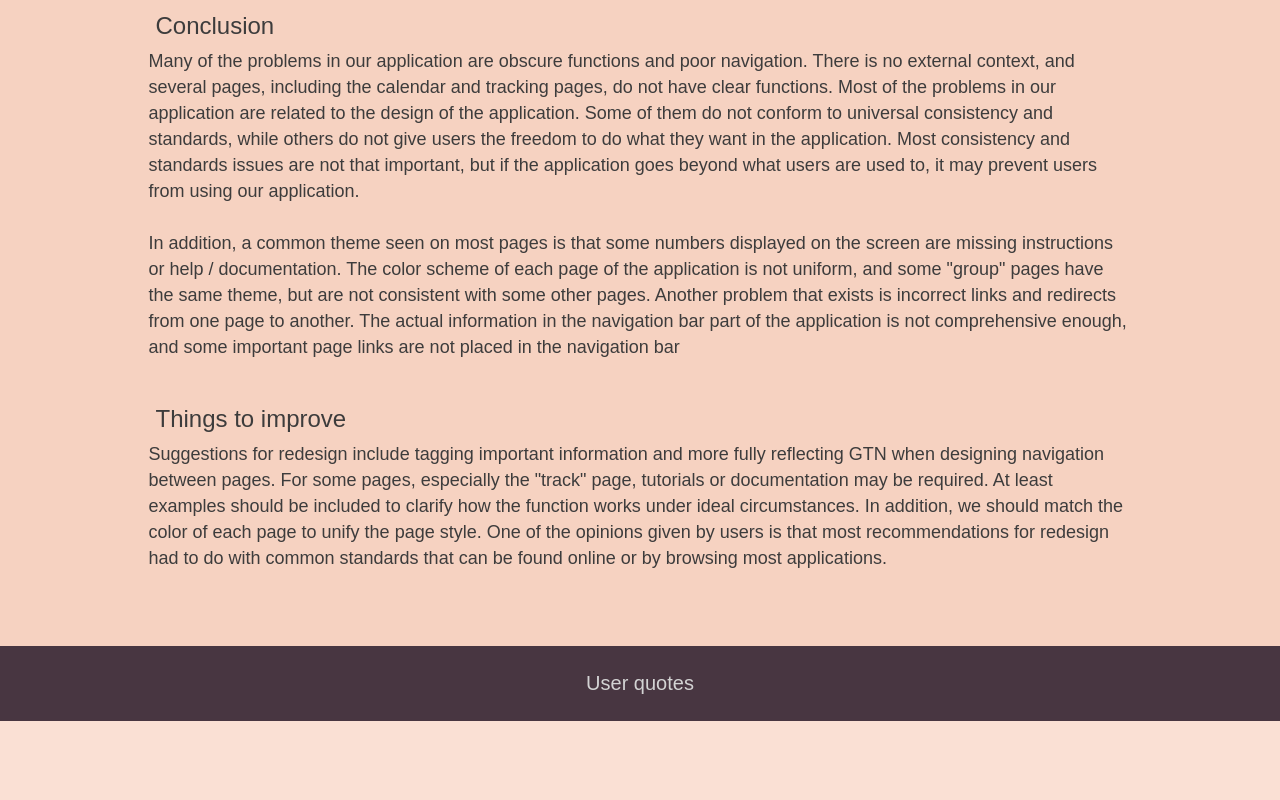
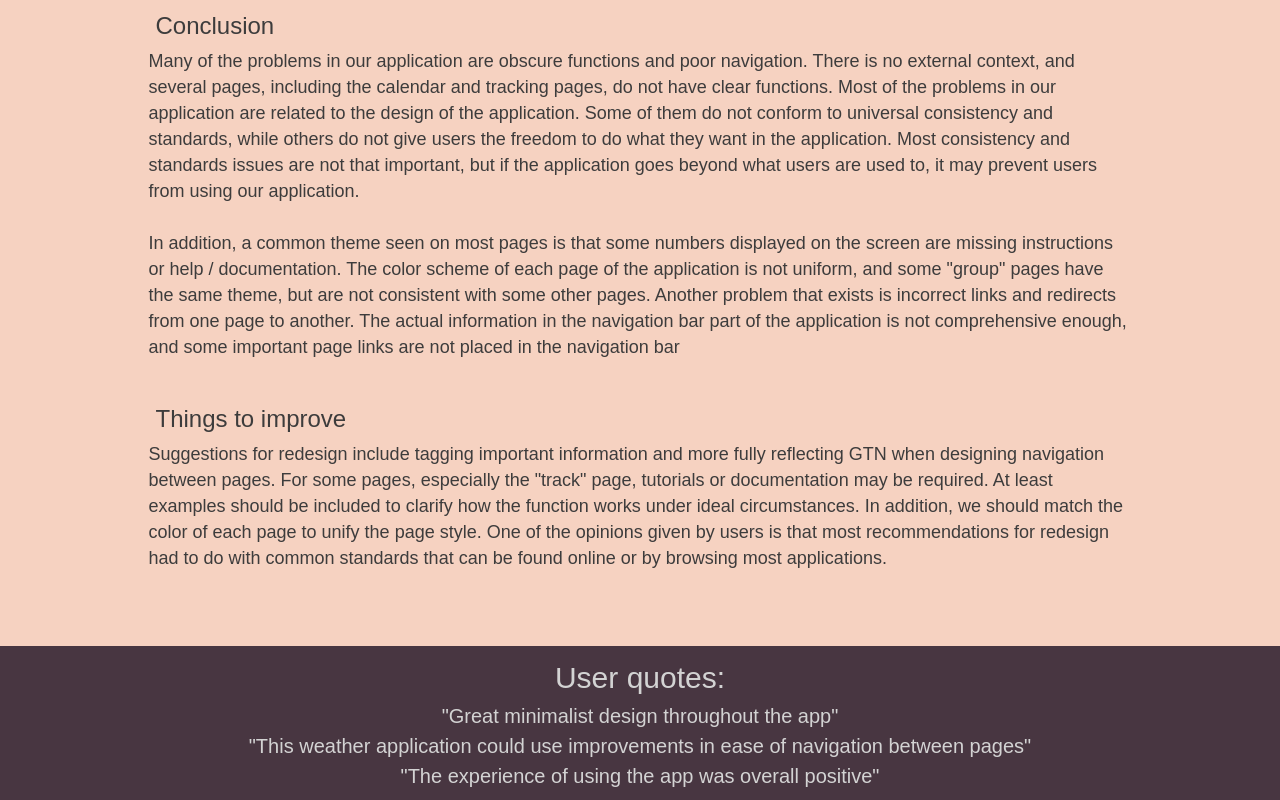
Before and after one commit to tim-ruecker/tim-ruecker.github.io, a plain HTML site: page index.html in a window 1280 px wide. Shown: the part 4061-4861 px from the top of the page. Before the commit the page ends 4782 px from the top, so only its background shows below. Drawn offline with Linux system fonts and the light colour scheme; a web font is replaced by a local one.

Commit message:
added quotes

```diff
--- a/index.html
+++ b/index.html
@@ -117,7 +117,12 @@
     <div class="bgDark section"></div>
 
     <div class="footer">
-        User quotes
+
+        <h3>User quotes:</h3>
+        <p>"Great minimalist design throughout the app"</p>
+        <p>"This weather application could use improvements in ease of navigation between pages"</p>
+        <p>"The experience of using the app was overall positive"</p>
+
     </div>
 </div>
 </body>
--- a/style.css
+++ b/style.css
@@ -33,7 +33,7 @@ body {
     padding: 2%;
 }
 .footer{
-    padding: 2%;
+    padding: 5px;
     background-color: var(--col-footer);
     color: lightgray;
     font-size: 20px;
@@ -127,7 +127,9 @@ img {
     width: 80%;
     margin: 0 auto;
 }
-
+.footer p {
+    margin: 7px;
+}
 .text {
     font-size: 18px;
 }
```
